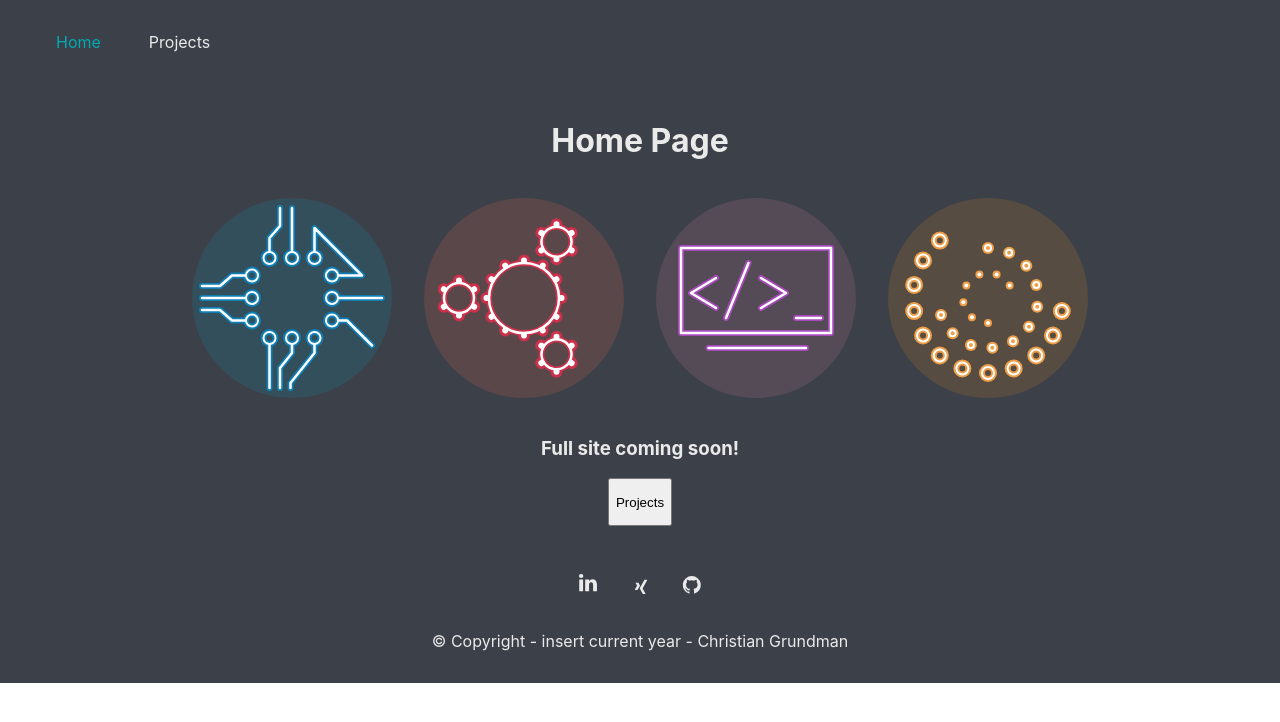
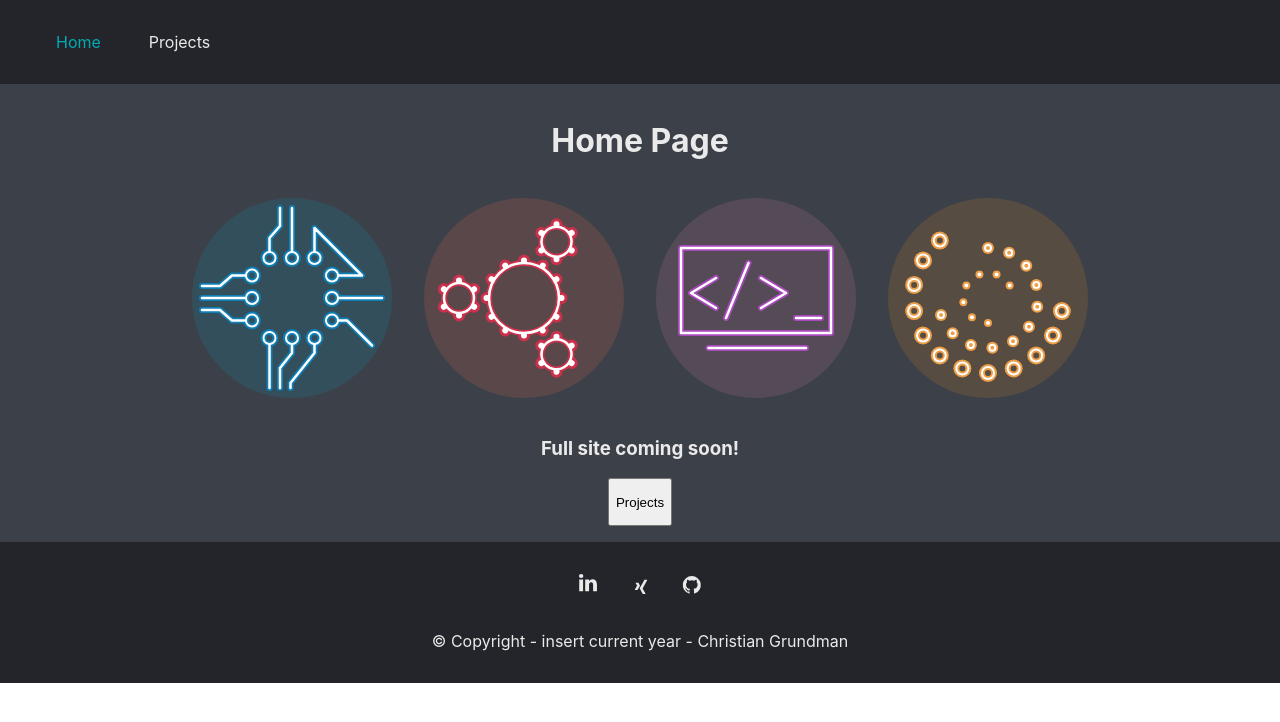
Before and after one commit to cgrundman/christian-grundman-website, a React (Create React App) app: page / in a window 1280 px wide. Shown: the top 722 px of the page. Built offline with nearby package versions, Linux system fonts and the light colour scheme.

Commit message:
change header and footer background color

```diff
--- a/src/components/Footer.module.css
+++ b/src/components/Footer.module.css
@@ -1,6 +1,6 @@
 .footer {
     padding: 1rem;
-    background-color: #3C4048;
+    background-color: #23252a;
     color: #EAEAEA;
   }
 
--- a/src/components/Header.module.css
+++ b/src/components/Header.module.css
@@ -3,7 +3,7 @@
     padding: 1rem;
     display: flex;
     justify-content: space-between;
-    background-color: #3C4048;
+    background-color: #23252a;
   }
 
   .list {
```
